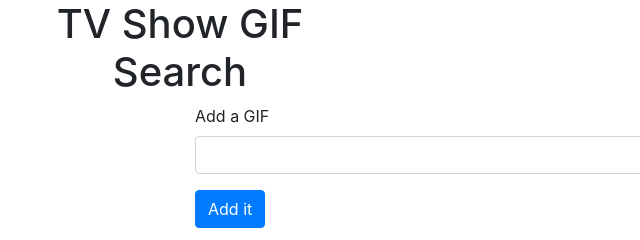
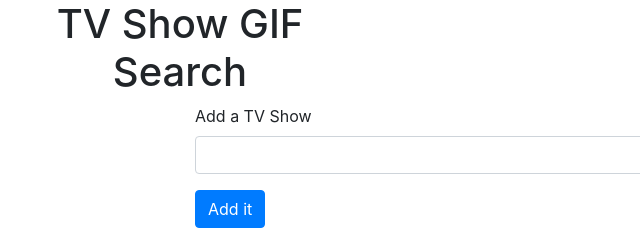
Before and after one commit to niles87/TV-gifs, a plain HTML site: page index.html in a window 1280 px wide. Shown: the full height of the page, 460-1100 px from the left. Drawn offline with nearby package versions, Linux system fonts and the light colour scheme.

Commit message:
Changed the text on label for user input

```diff
--- a/index.html
+++ b/index.html
@@ -34,7 +34,7 @@
         <div class="col">
           <form>
             <div class="form-group">
-              <label for="gif-submit">Add a GIF</label>
+              <label for="gif-submit">Add a TV Show</label>
               <input type="text" class="form-control" id="gif-submit" />
             </div>
             <button type="submit" class="btn btn-primary" id="add-show">Add it</button>
```
